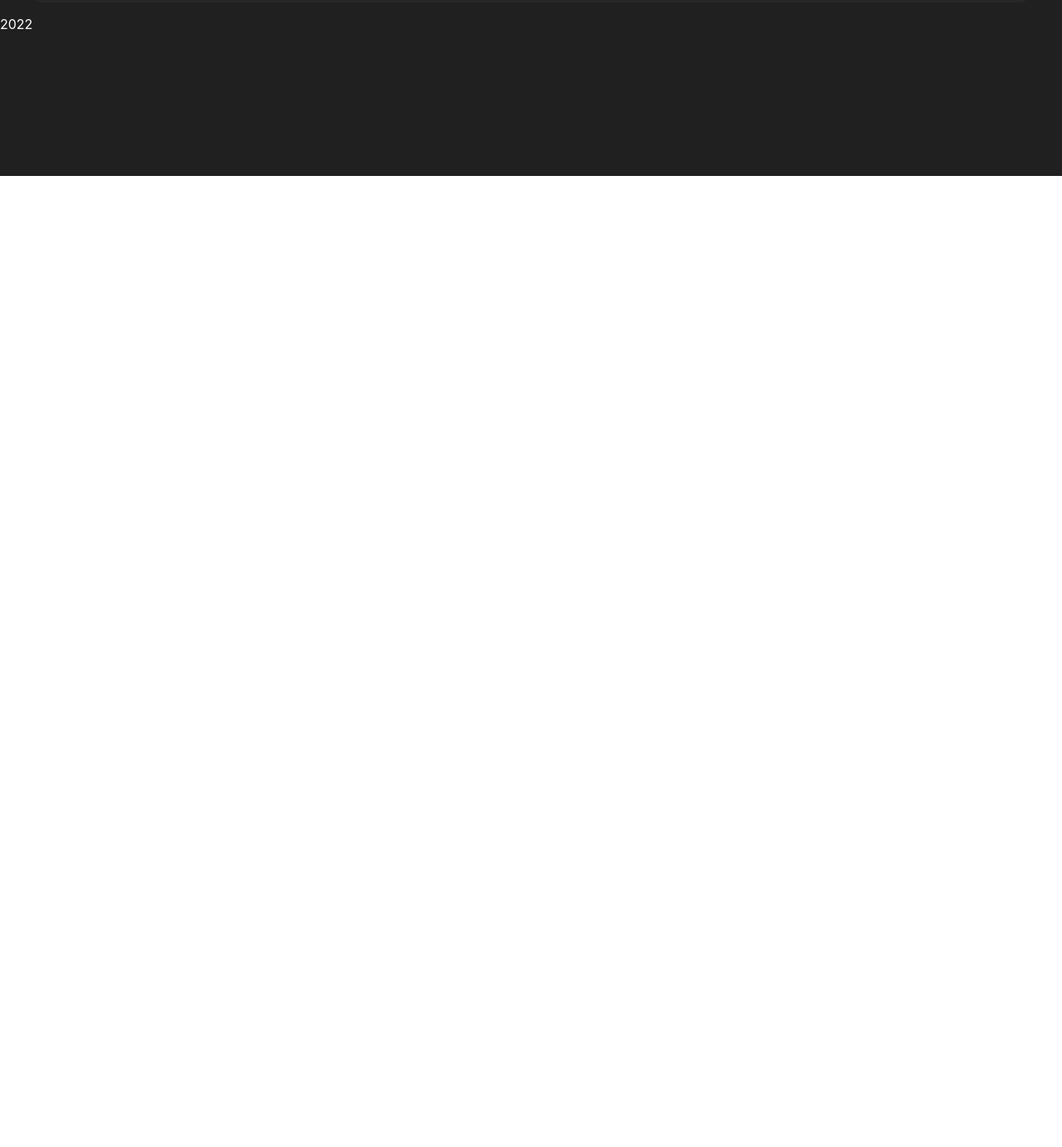
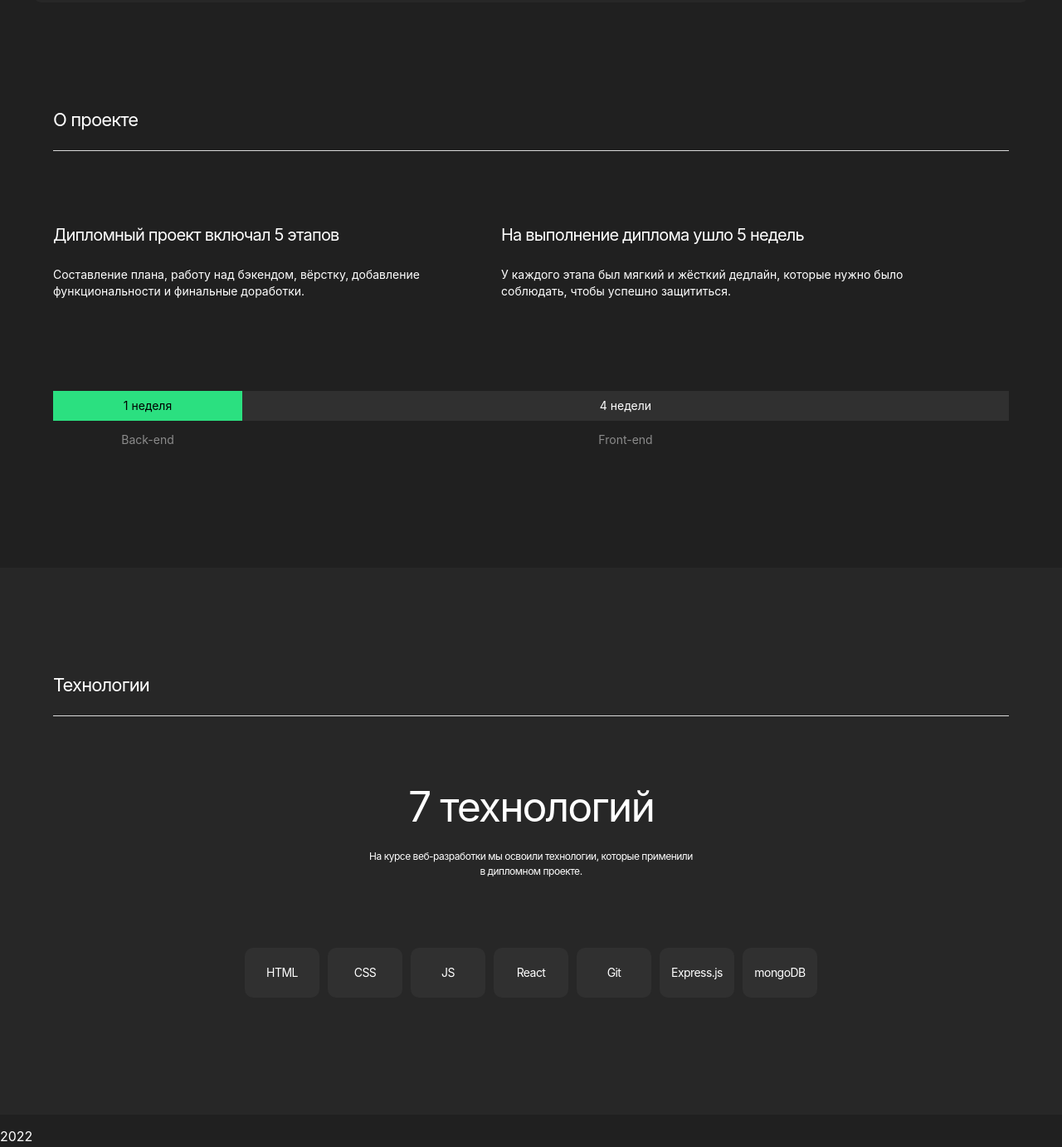
Before and after one commit to uralyanka/movies-explorer-frontend, a React app: page / in a window 1280 px wide. Shown: the part 588-1970 px from the top of the page at 83% size. Before the commit the page ends 800 px from the top, so only its background shows below. Built offline with nearby package versions, Linux system fonts and the light colour scheme.

Commit message:
add AboutProject, Techs

```diff
--- a/src/components/AboutProject/AboutProject.css
+++ b/src/components/AboutProject/AboutProject.css
@@ -0,0 +1,70 @@
+.about-project {
+  width: 90%;
+  margin: 0 auto;
+  padding: 110px 0 141px;
+}
+
+.about-project__title {
+  border-bottom: 1px solid #dadada;
+  font-weight: 400;
+  font-size: 22px;
+  line-height: 27px;
+  letter-spacing: -0.04em;
+  padding: 0 0 23px;
+}
+
+.about-project__stages-flex-container {
+  display: flex;
+  width: 100%;
+  gap: 40px;
+  padding: 70px 0 110px;
+}
+
+.about-project__stages-description-title {
+  font-weight: 400;
+  font-size: 20px;
+  line-height: 24px;
+  letter-spacing: -0.04em;
+  margin: 0 0 26px 0;
+}
+
+.about-project__stages-description-text {
+  font-weight: 400;
+  font-size: 14px;
+  line-height: 20px;
+  max-width: 500px;
+  margin: 0;
+  padding: 0;
+}
+
+.about-project__timeline-grid-container {
+  display: grid;
+  grid-template-columns: 228px 1fr;
+  grid-template-rows: 1fr 1fr;
+  width: 100%;
+  font-weight: 400;
+  font-size: 14px;
+  line-height: 17px;
+  text-align: center;
+  margin: 0;
+  padding: 0;
+}
+
+.about-project__timeline {
+  height: 18px;
+  padding: 9px 0;
+}
+
+.about-project__timeline-back-end {
+  background: #2be080;
+  color: #000000;
+}
+
+.about-project__timeline-front-end {
+  background: #303030;
+}
+
+.about-project__timeline-description {
+  color: #8b8b8b;
+  margin: 14px 0 0;
+}
--- a/src/components/AboutProject/AboutProject.js
+++ b/src/components/AboutProject/AboutProject.js
@@ -0,0 +1,38 @@
+import React from "react";
+import "./AboutProject.css";
+
+export default function AboutProject() {
+  return (
+    <section className="about-project" id="project">
+      <h2 className="about-project__title">О проекте</h2>
+      <div className="about-project__stages-flex-container">
+        <div className="about-project__stages-description">
+          <h3 className="about-project__stages-description-title">
+            Дипломный проект включал 5&nbsp;этапов
+          </h3>
+          <p className="about-project__stages-description-text">
+            Составление плана, работу над бэкендом, вёрстку, добавление
+            функциональности и&nbsp;финальные доработки.
+          </p>
+        </div>
+
+        <div className="about-project__stages-description">
+          <h3 className="about-project__stages-description-title">
+            На&nbsp;выполнение диплома ушло 5&nbsp;недель
+          </h3>
+          <p className="about-project__stages-description-text">
+            У&nbsp;каждого этапа был мягкий и&nbsp;жёсткий дедлайн, которые
+            нужно было соблюдать, чтобы успешно защититься.
+          </p>
+        </div>
+      </div>
+
+      <div className="about-project__timeline-grid-container">
+        <div className="about-project__timeline about-project__timeline-back-end">1 неделя</div>
+          <div className="about-project__timeline about-project__timeline-front-end">4 недели</div>
+          <p className="about-project__timeline-description">Back-end</p>
+          <p className="about-project__timeline-description">Front-end</p>
+      </div>
+    </section>
+  );
+}
--- a/src/components/App/App.css
+++ b/src/components/App/App.css
@@ -10,6 +10,7 @@
   flex-direction: column;
   margin: 0 auto;
   font-family: "Inter", Arial, sans-serif;
+
   color: #ffffff;
   -webkit-font-smoothing: antialiased;
   -moz-osx-font-smoothing: grayscale;
--- a/src/components/Main/Main.js
+++ b/src/components/Main/Main.js
@@ -1,8 +1,8 @@
 import React from 'react';
 import './Main.css';
 import Promo from '../Promo/Promo';
-// import AboutProject from '../AboutProject/AboutProject';
-// import Techs from '../Techs/Techs';
+import AboutProject from '../AboutProject/AboutProject';
+import Techs from '../Techs/Techs';
 // import AboutMe from '../AboutMe/AboutMe';
 // import Portfolio from '../Portfolio/Portfolio';
 
@@ -10,8 +10,10 @@ export default function Main() {
   return (
     <main className="main">
         <Promo />
-      {/* <AboutProject />
-      <Techs />
+        <AboutProject />
+        <Techs />
+      {/*
+
       <AboutMe />
       <Portfolio /> */}
     </main>
--- a/src/components/NavTab/NavTab.css
+++ b/src/components/NavTab/NavTab.css
@@ -7,7 +7,7 @@
   display: grid;
   grid-template-columns: repeat(3, 96px);
   grid-template-rows: 36px;
-    gap: 0 10px;
+  column-gap: 10px;
   justify-content: center;
   list-style-type: none;
   margin: 0 auto;
--- a/src/components/Techs/Techs.css
+++ b/src/components/Techs/Techs.css
@@ -0,0 +1,75 @@
+.techs {
+  width: 100%;
+  background-color: #272727;
+}
+
+.techs__content {
+  width: 90%;
+  margin: 0 auto;
+  padding: 110px 0 141px;
+}
+
+.techs__title {
+  border-bottom: 1px solid #dadada;
+  font-weight: 400;
+  font-size: 22px;
+  line-height: 27px;
+  letter-spacing: -0.04em;
+  padding: 0 0 23px;
+}
+
+.techs__decription {
+  margin: 80px auto 83px;
+  max-width: 420px;
+}
+
+.techs__decription-title {
+  font-weight: 400;
+  font-size: 50px;
+  line-height: 58px;
+  text-align: center;
+  letter-spacing: -0.04em;
+  margin: 0;
+  padding: 0 0 22px;
+}
+
+.techs__decription-text {
+  font-weight: 400;
+  font-size: 12px;
+  line-height: 18px;
+  text-align: center;
+  letter-spacing: -0.04em;
+  margin: 0;
+  padding: 0;
+}
+
+.techs__grid-container {
+  display: grid;
+  grid-template-columns: repeat(7, 90px);
+  grid-template-rows: 60px;
+  gap: 10px 10px;
+  justify-content: center;
+  list-style-type: none;
+  margin: 0 auto;
+  padding: 0;
+}
+
+.techs__grid-item {
+  background: #303030;
+  border-radius: 10px;
+  font-weight: 400;
+  font-size: 14px;
+  line-height: 17px;
+  letter-spacing: -0.04em;
+  display: flex;
+  align-items: center;
+  justify-content: center;
+}
+
+@media (max-width: 768px) {
+  .techs__grid-container {
+    display: grid;
+    grid-template-columns: repeat(auto-fit, minmax(84px, 1fr));
+    grid-auto-rows: 57px;
+  }
+}
--- a/src/components/Techs/Techs.js
+++ b/src/components/Techs/Techs.js
@@ -0,0 +1,29 @@
+import React from "react";
+import "./Techs.css";
+
+export default function Techs() {
+  return (
+    <section className="techs" id="techs">
+      <div className="techs__content">
+        <h2 className="techs__title">Технологии</h2>
+        <div className="techs__decription">
+          <p className="techs__decription-title">7 технологий</p>
+          <p className="techs__decription-text">
+            На&nbsp;курсе веб-разработки мы&nbsp;освоили технологии, которые
+            применили в&nbsp;дипломном проекте.
+          </p>
+        </div>
+
+        <ul className="techs__grid-container">
+          <li className="techs__grid-item">HTML</li>
+          <li className="techs__grid-item">CSS</li>
+          <li className="techs__grid-item">JS</li>
+          <li className="techs__grid-item">React</li>
+          <li className="techs__grid-item">Git</li>
+          <li className="techs__grid-item">Express.js</li>
+          <li className="techs__grid-item">mongoDB</li>
+        </ul>
+      </div>
+    </section>
+  );
+}
```
Lines whose indentation alone changed are shown as unchanged.
